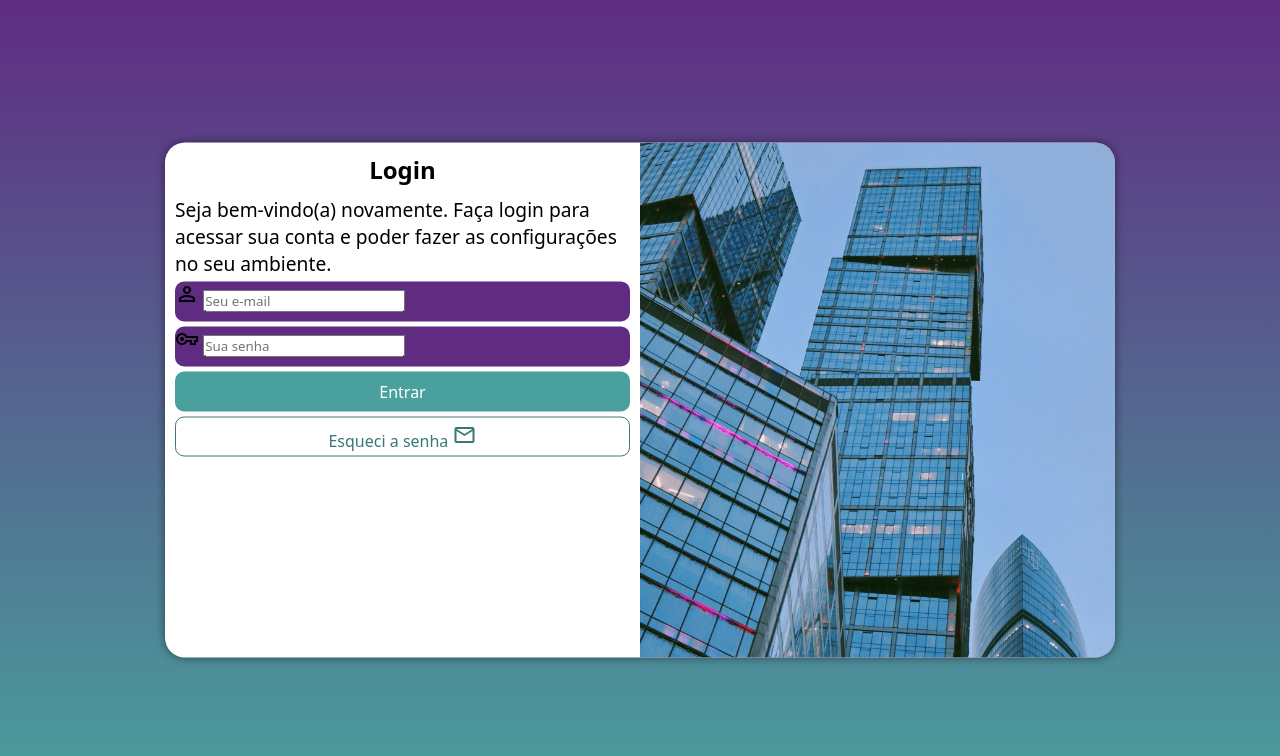
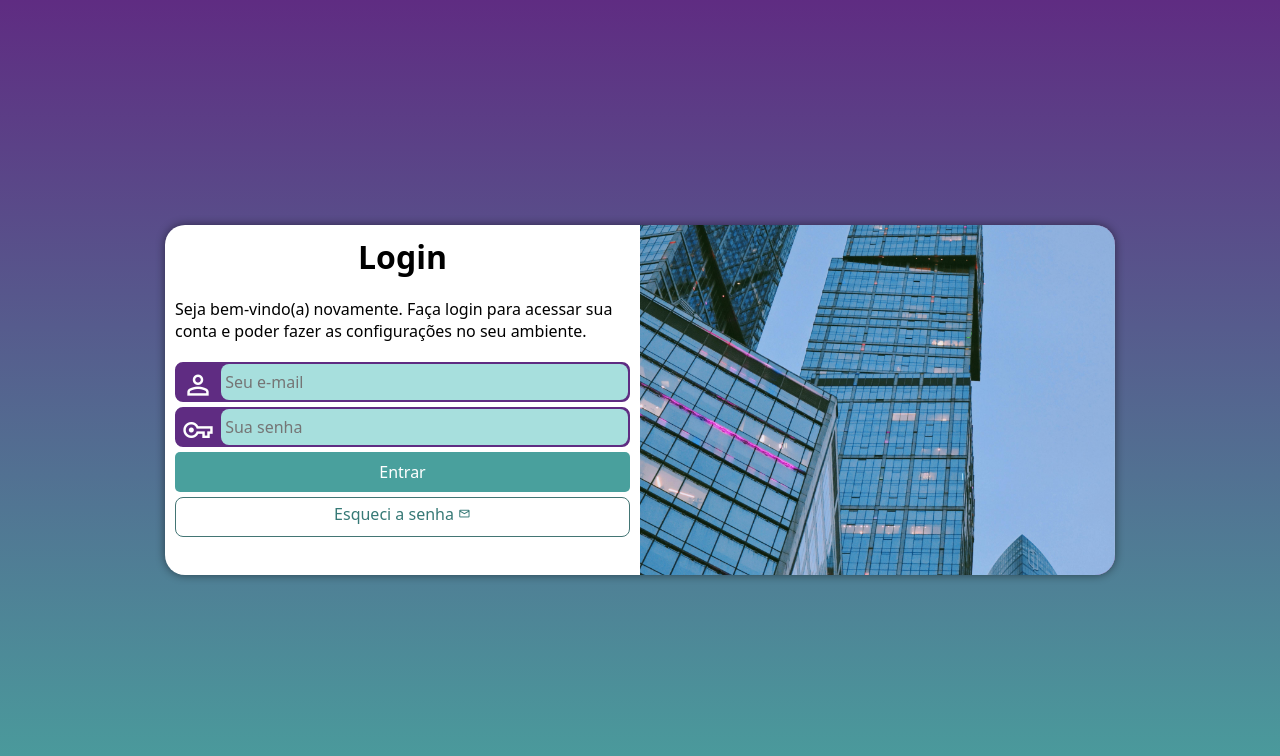
Before and after one commit to yasbatistae/projeto-login, a plain HTML site: page index.html in a window 1280 px wide. Drawn offline with nearby package versions, Linux system fonts and the light colour scheme.

Commit message:
finalizando projeto

```diff
--- a/CSS/media-query.css
+++ b/CSS/media-query.css
@@ -8,6 +8,7 @@
 
     section#login {
         width: 80vw;
+        height: 290px;
     }
 
     section#login > div#imagem {
@@ -29,6 +30,7 @@
 
     section#login {
         width: 950px;
+        height: 350px;
     }
 
     section#login > div#imagem {
@@ -42,11 +44,12 @@
         width: 50%;
     }
 
-    div#formulario > j1 {
+    div#formulario > h1 {
         font-size: 2em;
     }
 
     div#formulario > p {
-        font-size: 1.2em;
+        font-size: 1em;
+        margin: 20px 0px;
     }
 }
--- a/CSS/style.css
+++ b/CSS/style.css
@@ -27,7 +27,6 @@ section#login {
     position: absolute;
     top: 50%;
     left: 50%;
-    transform: translate(-50%, -50%);
     overflow: hidden;
 
     background-color: white;
@@ -36,6 +35,7 @@ section#login {
     border-radius: 20px;
     box-shadow: 0px 0px 10px rgba(0, 0, 0, 0.486);
 
+    transform: translate(-50%, -50%);
     transition: width .3s, height .3s;
     transition-timing-function: ease;
 }
@@ -65,15 +65,38 @@ div#formulario > p {
 
 form > div.campo {
     background-color: #5f2c82;
+    border: 2px solid #5f2c82;
     width: 100%;
     display: block;
     height: 40px;
-    border-radius: 9px;
+    border-radius: 8px;
     margin: 5px 0px;
 }
 
 div.campo > label {
     display: none;
+}
+
+div.campo > span {
+    color: white;
+    font-size: 2em;
+    width: 40px;
+    padding: 5px;
+}
+
+div.campo > input {
+    background-color: #a7dfdd;
+    font-size: 1em;
+    width: calc(100% - 44.5px);
+    height: 100%;
+    border-radius: 8px;
+    border: 0px;
+    padding: 4px;
+    transform: translateY(-13px);
+}
+
+div.campo > input:focus-within {
+    background-color: white;
 }
 
 form > input[type=submit] {
@@ -84,12 +107,12 @@ form > input[type=submit] {
     background-color: #49a09d;
     color: white;
     border: none;
-    border-radius: 9px;
+    border-radius: 5px;
     cursor: pointer;
 }
 
 form > input[type=submit]:hover {
-    background-color: hsl(178, 31%, 54%);
+    background-color: hsl(177, 32%, 63%);
 }
 
 form > a.botao {
@@ -103,7 +126,7 @@ form > a.botao {
     color: #367976;
     background-color: white;
     border: 1px solid #437574;
-    border-radius: 9px;
+    border-radius: 8px;
     text-decoration: none;
 }
 
@@ -111,7 +134,6 @@ form > a.botao:hover {
     background-color: #94d8d6;
 }
 
-form > a.botao > i {
+form > a.botao > span {
     font-size: 0.8em;
-
 }
--- a/index.html
+++ b/index.html
@@ -32,7 +32,7 @@
                         <span class="material-symbols-outlined">
                             vpn_key
                         </span>
-                        <input type="password" name="senha" id="isenha" placeholder="Sua senha" autocomplete="current-password" required minlength="8" maxlength="15">
+                        <input type="password" name="senha" id="isenha" placeholder="Sua senha" autocomplete="current-password" required minlength="8" maxlength="20">
                         <label for="isenha">Senha</label>
                     </div>
                     <input type="submit" value="Entrar">
```
